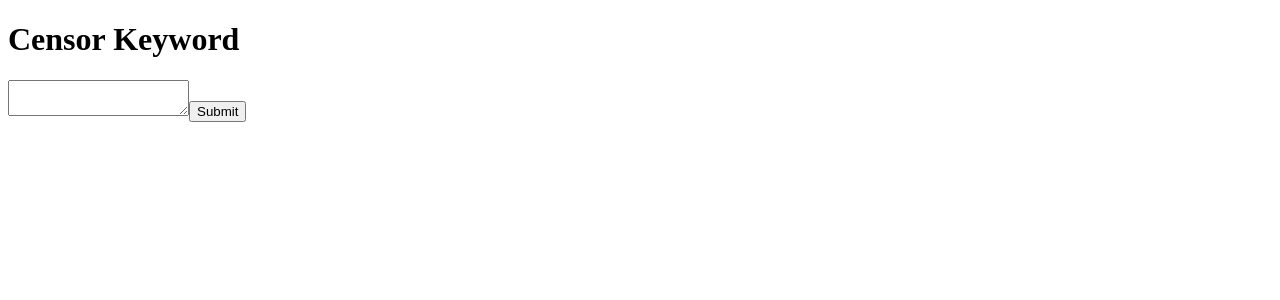
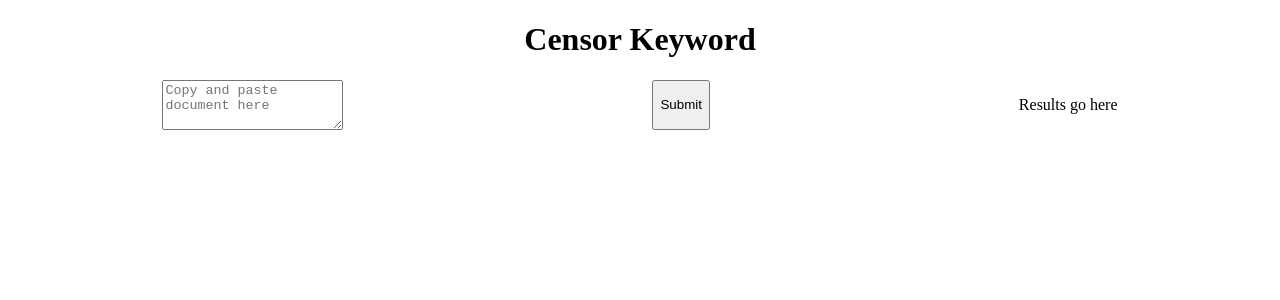
Before and after one commit to thaomonster/censor-keywords, an Angular app: page / in a window 1280 px wide. Shown: the top 300 px of the page. Built offline with nearby package versions, Linux system fonts and the light colour scheme.

Commit message:
Add basic styling for app component

```diff
--- a/src/app/app.component.html
+++ b/src/app/app.component.html
@@ -2,6 +2,7 @@
   <h1>Censor Keyword</h1>
 </header>
 <main>
-  <textarea></textarea>
+  <textarea type ='text' placeholder='Copy and paste document here'></textarea>
   <button>Submit</button>
+  <p>Results go here</p>
 </main>
--- a/src/app/app.component.scss
+++ b/src/app/app.component.scss
@@ -0,0 +1,8 @@
+header {
+  text-align: center;
+}
+
+main {
+  display: flex;
+  justify-content: space-around;
+}
```
